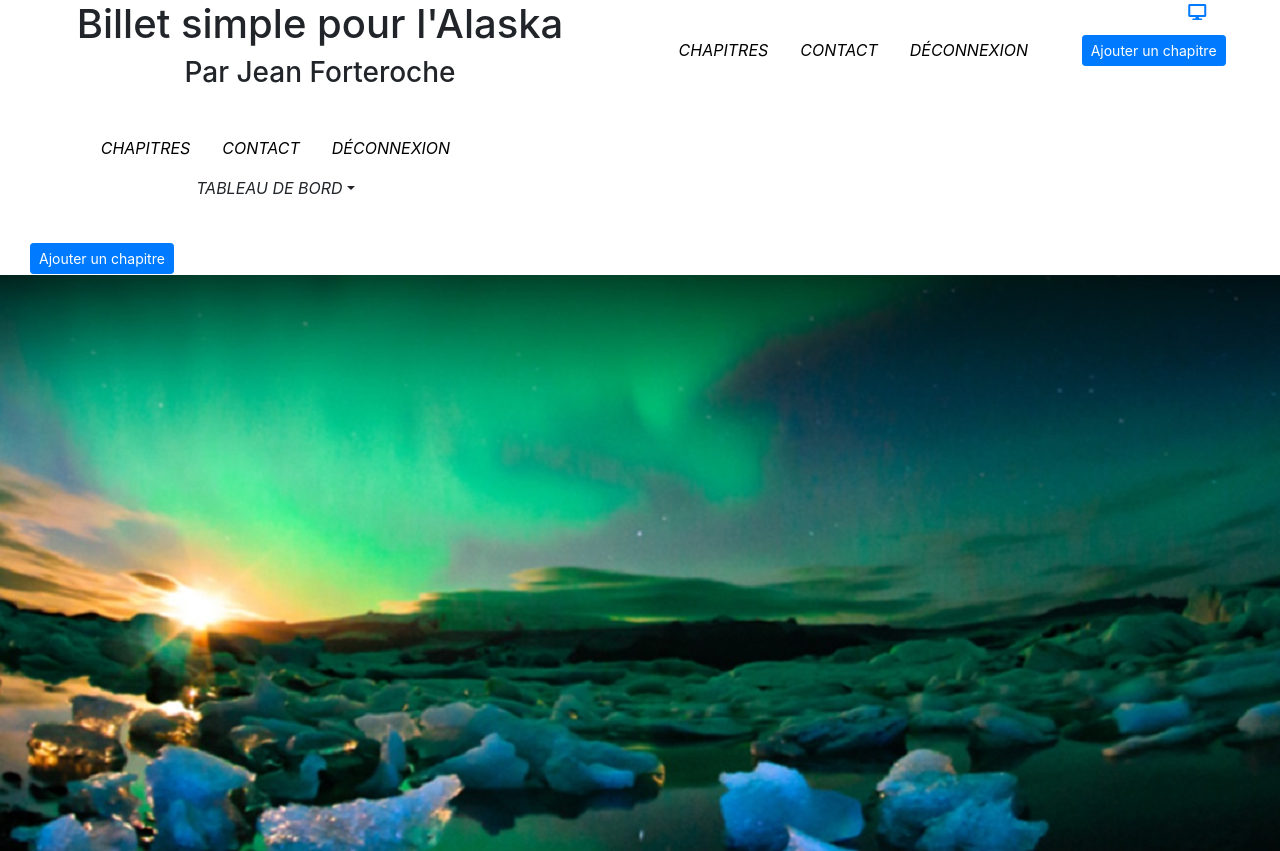
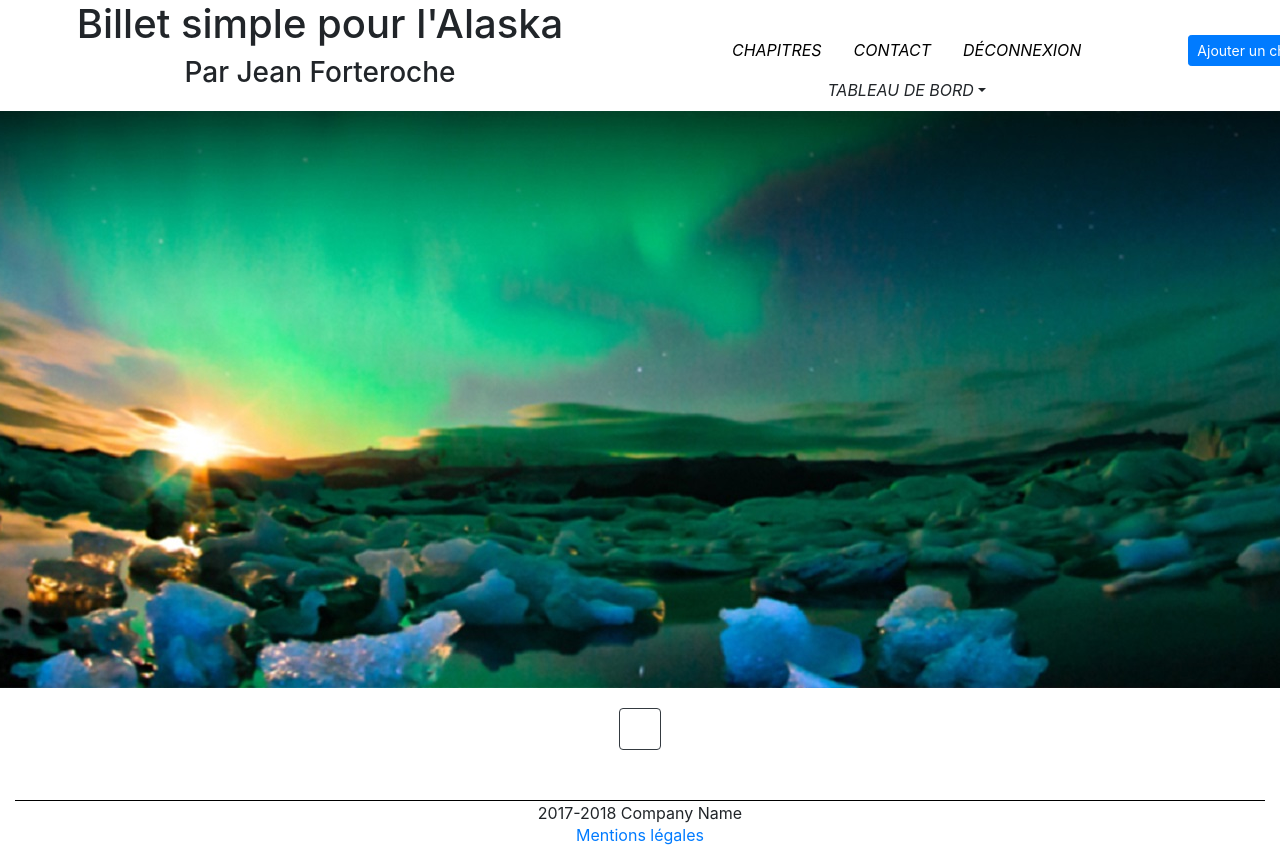
Before and after one commit to Bloodyhands/Bloody, a PHP site: page /views/frontend/admin/templateAdmin.php in a window 1280 px wide; the page is wider, and only the part inside the window is pictured. Shown: the top 851 px of that part. Run offline with PHP 8.4, Linux system fonts and the light colour scheme; the template is opened without the code that fills it, so the values that code supplies are empty; some libraries are stand-ins or nearby versions.

Commit message:
continuer modif du code insérer par erreur

```diff
--- a/views/frontend/admin/templateAdmin.php
+++ b/views/frontend/admin/templateAdmin.php
@@ -28,20 +28,6 @@
       <div class="col-6">
         <h1 class="text-center">Billet simple pour l'Alaska</h1>
         <h3 class="text-center">Par Jean Forteroche</h3>
-      </div>
-      <div class="col-4">
-        <nav class="nav justify-content-center">
-          <a class="nav-link" href="index.php">Chapitres</a>
-          <a class="nav-link" href="index.php?action=contact">Contact</a>
-          <a class="nav-link" href="index.php?action=deconnection">Déconnexion</a>
-        </nav>
-      </div>
-      <div class="col-1">
-        <a class="btn btn-primary btn-sm" href="index.php?action=addPost" role="button" id="add_post">Ajouter un chapitre</a>
-      </div>
-      <div class="col-1">
-        <a class="fas fa-desktop" href="index.php?action=allComments" role="button"  id="dashboard"></a>
-      </div>
       </div>
       <div class="col-5">
         <nav class="nav justify-content-center">
```
Also changed, not shown: views/frontend/user/templateUser.php (+0 -14 lines).
